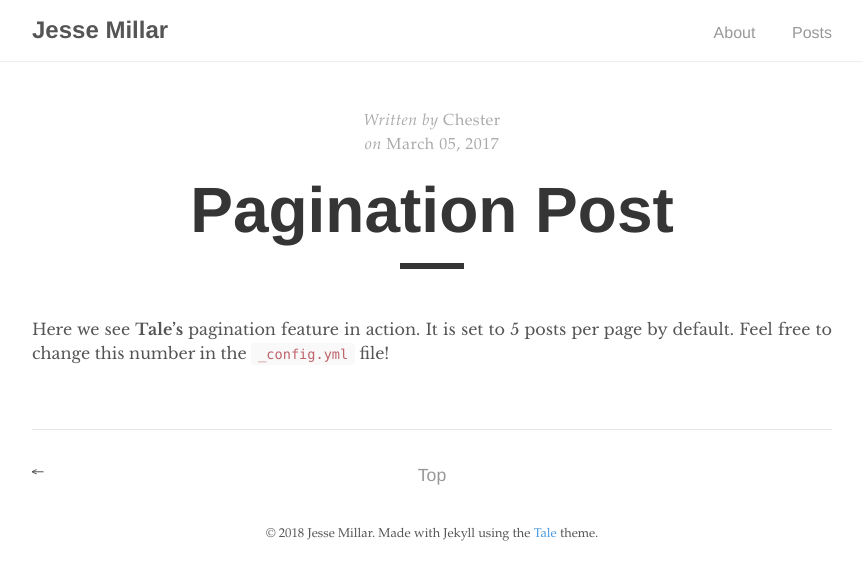
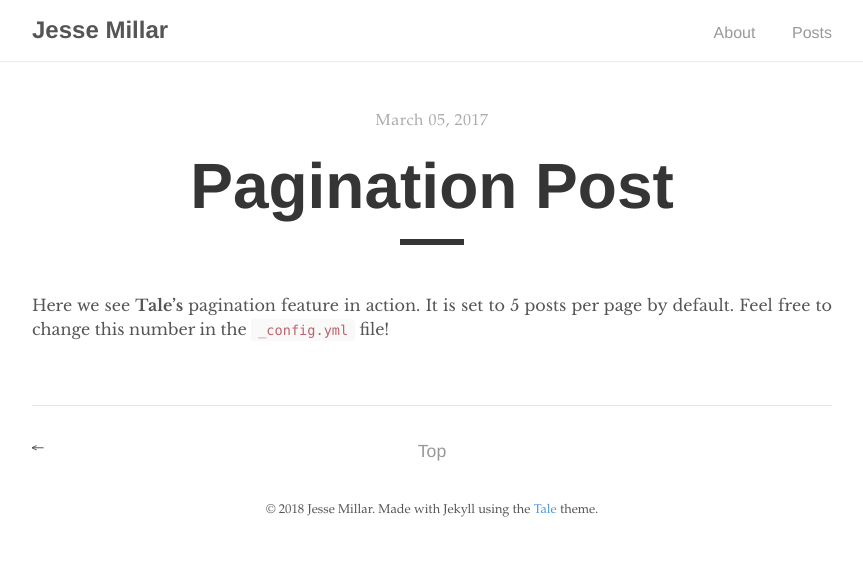
Before and after one commit to jessemillar/devlog, a Jekyll site: the page built from _posts/2017-03-05-pagination-post.md, in a window 1280 px wide. Shown: the top 580 px of the page, without its empty margins (208-1071 px from the left). Built offline with Jekyll 4.4.1, drawn with Linux system fonts in a browser that asks for light colours.

Commit message:
Removing author attribution at top of posts

```diff
--- a/_layouts/post.html
+++ b/_layouts/post.html
@@ -4,16 +4,8 @@
 
 <div class="post">
   <div class="post-info">
-    <span>Written by</span>
-    {% if page.author %}
-        {{ page.author }}
-    {% else %}
-        {{ site.author.name }}
-    {% endif %}
-
     {% if page.date %}
-      <br>
-      <span>on&nbsp;</span><time datetime="{{ page.date }}">{{ page.date | date: "%B %d, %Y" }}</time>
+      <time datetime="{{ page.date }}">{{ page.date | date: "%B %d, %Y" }}</time>
     {% endif %}
   </div>
 
```
